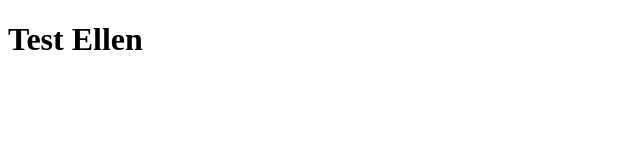
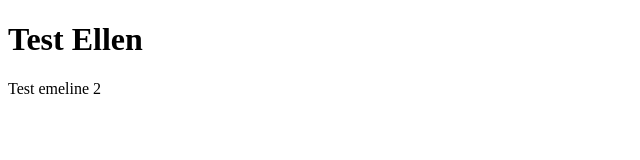
Before and after one commit to EmelineBourgois/Gitdemo, a plain HTML site: page index.html in a window 1280 px wide. Shown: the whole page, without its empty margins (0-640 px from the left). Drawn offline with Linux system fonts and the light colour scheme.

Commit message:
sections

```diff
--- a/index.html
+++ b/index.html
@@ -12,5 +12,8 @@
 <h1> Test Ellen</h1>
 
 <!--Emeline-->
+<section>
+    <p>Test emeline 2</p>
+</section>
 </body>
 </html>
```
